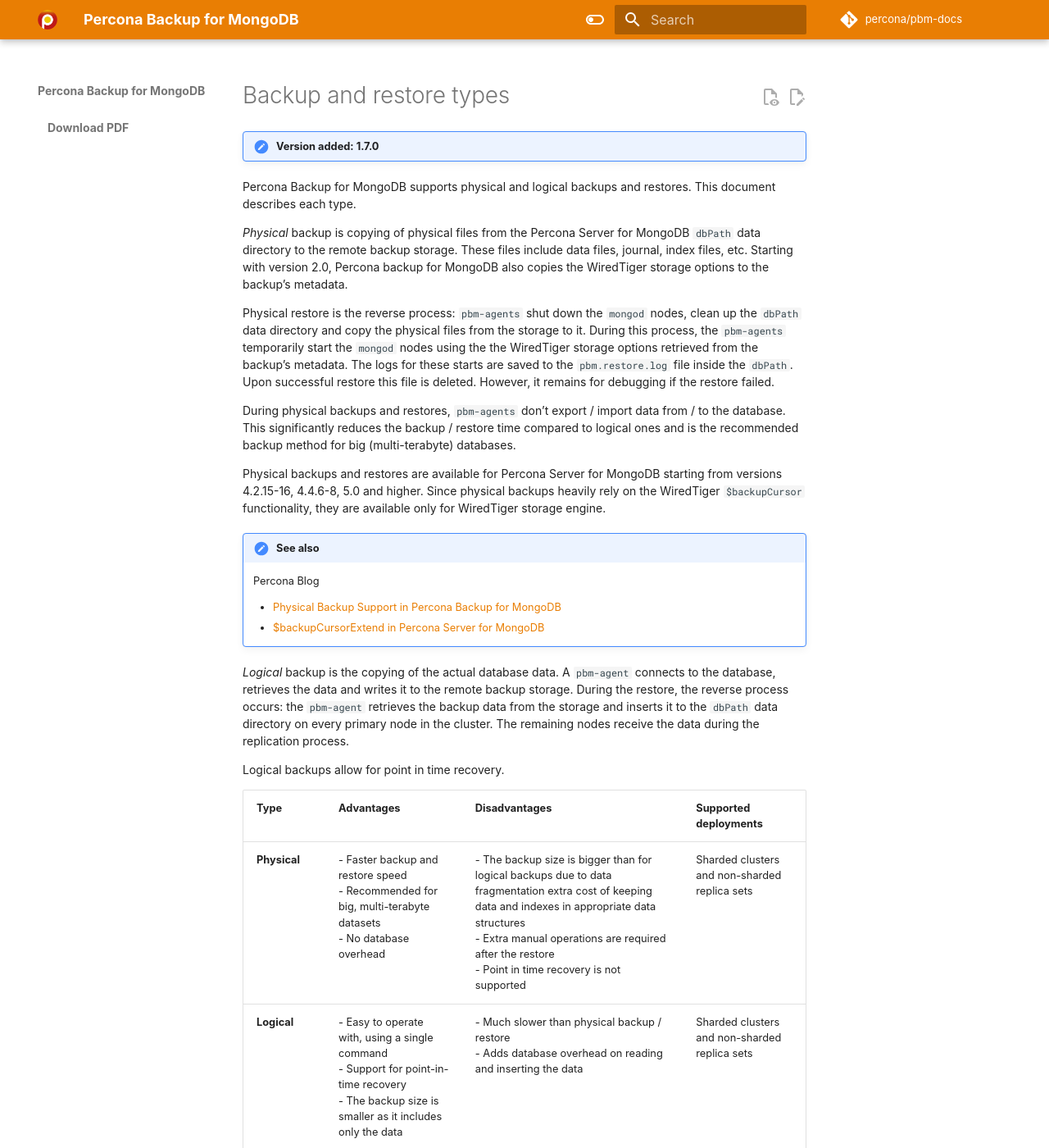
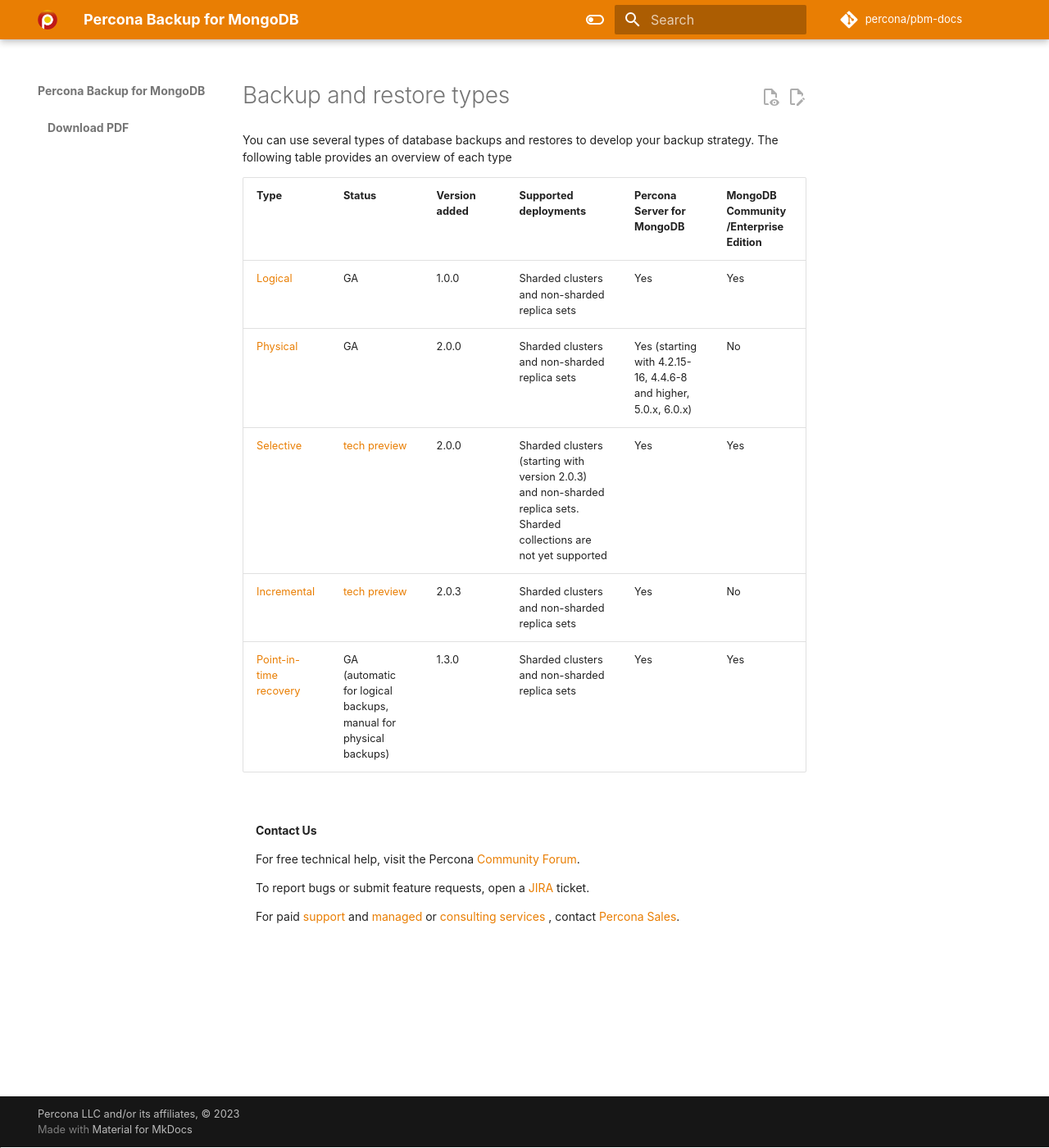
Before and after one commit to percona/pbm-docs, an MkDocs documentation site: the page built from docs/details/backup-types.md, in a window 1280 px wide and 1400 px high. Shown: the whole window at 82% size. Built offline with MkDocs 1.6.1 and Material for MkDocs 9.7.7, drawn with Linux system fonts in a browser that asks for light colours; nearby versions of some CDN libraries; some web fonts are replaced; comment, search, counter and statistics services are not loaded.

Commit message:
PBM-1023 backup types rework (#76)
Created a separate section
Created backup overview page

modified:   docs/details/backup-types.md
	new file:   docs/details/logical.md
	new file:   docs/details/physical.md
	modified:   docs/index.md
	modified:   docs/release-notes/0.5.0.md
	modified:   docs/usage/incremental-backup.md
	modified:   docs/usage/oplog-replay.md
	modified:   mkdocs-base.yml

````diff
--- a/docs/details/backup-types.md
+++ b/docs/details/backup-types.md
@@ -1,29 +1,11 @@
 # Backup and restore types
 
-!!! admonition "Version added: 1.7.0"
+You can use several types of database backups and restores to develop your backup strategy. The following table provides an overview of each type
 
-Percona Backup for MongoDB supports physical and logical backups and restores. This document describes each type.
-
-*Physical* backup is copying of physical files from the Percona Server for MongoDB `dbPath` data directory to the remote backup storage. These files include data files, journal, index files, etc. Starting with version 2.0, Percona backup for MongoDB also copies the WiredTiger storage options to the backup’s metadata.
-
-Physical restore is the reverse process: `pbm-agents` shut down the `mongod` nodes, clean up the `dbPath` data directory and copy the physical files from the storage to it. During this process, the ``pbm-agents`` temporarily start the ``mongod`` nodes using the the WiredTiger storage options retrieved from the backup’s metadata. The logs for these starts are saved to the ``pbm.restore.log`` file inside the ``dbPath``. Upon successful restore this file is deleted. However, it remains for debugging if the restore failed.
-
-During physical backups and restores, ``pbm-agents`` don’t export / import data from / to the database. This significantly reduces the backup / restore time compared to logical ones and is the recommended backup method for big (multi-terabyte) databases.
-
-Physical backups and restores are available for Percona Server for MongoDB starting from versions 4.2.15-16, 4.4.6-8, 5.0 and higher. Since physical backups heavily rely on the WiredTiger `$backupCursor` functionality, they are available only for WiredTiger storage engine.
-
-!!! admonition "See also"
-
-    Percona Blog
-
-    * [Physical Backup Support in Percona Backup for MongoDB](https://www.percona.com/blog/physical-backup-support-in-percona-backup-for-mongodb/)
-    * [$backupCursorExtend in Percona Server for MongoDB](https://www.percona.com/blog/2021/06/07/experimental-feature-backupcursorextend-in-percona-server-for-mongodb/)
-
-*Logical* backup is the copying of the actual database data. A `pbm-agent` connects to the database, retrieves the data and writes it to the remote backup storage. During the restore, the reverse process occurs: the ``pbm-agent`` retrieves the backup data from the storage and inserts it to the ``dbPath`` data directory on every primary node in the cluster. The remaining nodes receive the data during the replication process.
-
-Logical backups allow for point in time recovery.
-
-| **Type**     | **Advantages**      | **Disadvantages** | **Supported deployments**|
-| : ---------- | ------------------- | ----------------- | --------------- |
-| **Physical** | - Faster backup and restore speed <br> - Recommended for big, multi-terabyte datasets <br> - No database overhead | - The backup size is bigger than for logical backups due to data fragmentation extra cost of keeping data and indexes in appropriate data structures <br> - Extra manual operations are required after the restore <br> - Point in time recovery is not supported | Sharded clusters and non-sharded replica sets |
-| **Logical**  | - Easy to operate with, using a single command <br> - Support for point-in-time recovery <br> - The backup size is smaller as it includes only the data | - Much slower than physical backup / restore <br> - Adds database overhead on reading and inserting the data| Sharded clusters and non-sharded replica sets |
+| Type           | Status  | Version added | Supported deployments | Percona Server for MongoDB | MongoDB Community /Enterprise Edition |
+| ---------------| -------- | ------------ | ----------------------| ------------------ | ---------------------------------------|
+| [Logical](logical.md)| GA      | 1.0.0         | Sharded clusters and non-sharded replica sets | Yes | Yes |
+| [Physical](physical.md) | GA      | 2.0.0         | Sharded clusters and non-sharded replica sets | Yes (starting with 4.2.15-16, 4.4.6-8 and higher, 5.0.x, 6.0.x) | No |
+| [Selective](../usage/selective-backup.md) | [tech preview](../reference/glossary.md#technical-preview-feature)| 2.0.0         | Sharded clusters (starting with version 2.0.3) and non-sharded replica sets. Sharded collections are not yet supported | Yes | Yes |
+| [Incremental](../usage/incremental-backup.md) | [tech preview](../reference/glossary.md#technical-preview-feature)| 2.0.3         | Sharded clusters and non-sharded replica sets | Yes  | No |
+| [Point-in-time recovery](../usage/point-in-time-recovery.md) | GA (automatic for logical backups, manual for physical backups) | 1.3.0   | Sharded clusters and non-sharded replica sets | Yes | Yes |
--- a/docs/usage/oplog-replay.md
+++ b/docs/usage/oplog-replay.md
@@ -1,4 +1,4 @@
-# Point-in-time recovery oplog replay
+# Replay oplog from arbitrary start time
 
 
 !!! admonition "Version added: 1.7.0"
@@ -10,7 +10,7 @@
    oplogOnly: true
 ```
 
-By replaying these oplog slices on top of the backup snapshot with the [`pbm oplog replay`](../reference/pbm-commands.md#pbm-oplog-replay) command, you can manually restore sharded clusters and non sharded replica sets to a specific point in time from a backup made by any tool and not only by Percona Backup for MongoDB. Plus, you reduce time, storage space and administration efforts on making the redundant base backup snapshot.
+By replaying these oplog slices on top of the backup snapshot with the [`pbm oplog-replay`](../reference/pbm-commands.md#pbm-oplog-replay) command, you can manually restore sharded clusters and non sharded replica sets to a specific point in time from a backup made by any tool and not only by Percona Backup for MongoDB. Plus, you reduce time, storage space and administration efforts on making the redundant base backup snapshot.
 
 !!! warning
 
````
Also changed, not shown: docs/details/logical.md (added, +11 -0 lines), docs/details/physical.md (added, +22 -0 lines), docs/index.md (+6 -3 lines), docs/release-notes/0.5.0.md (+2 -3 lines), docs/usage/incremental-backup.md (+5 -3 lines), mkdocs-base.yml (+7 -5 lines).
